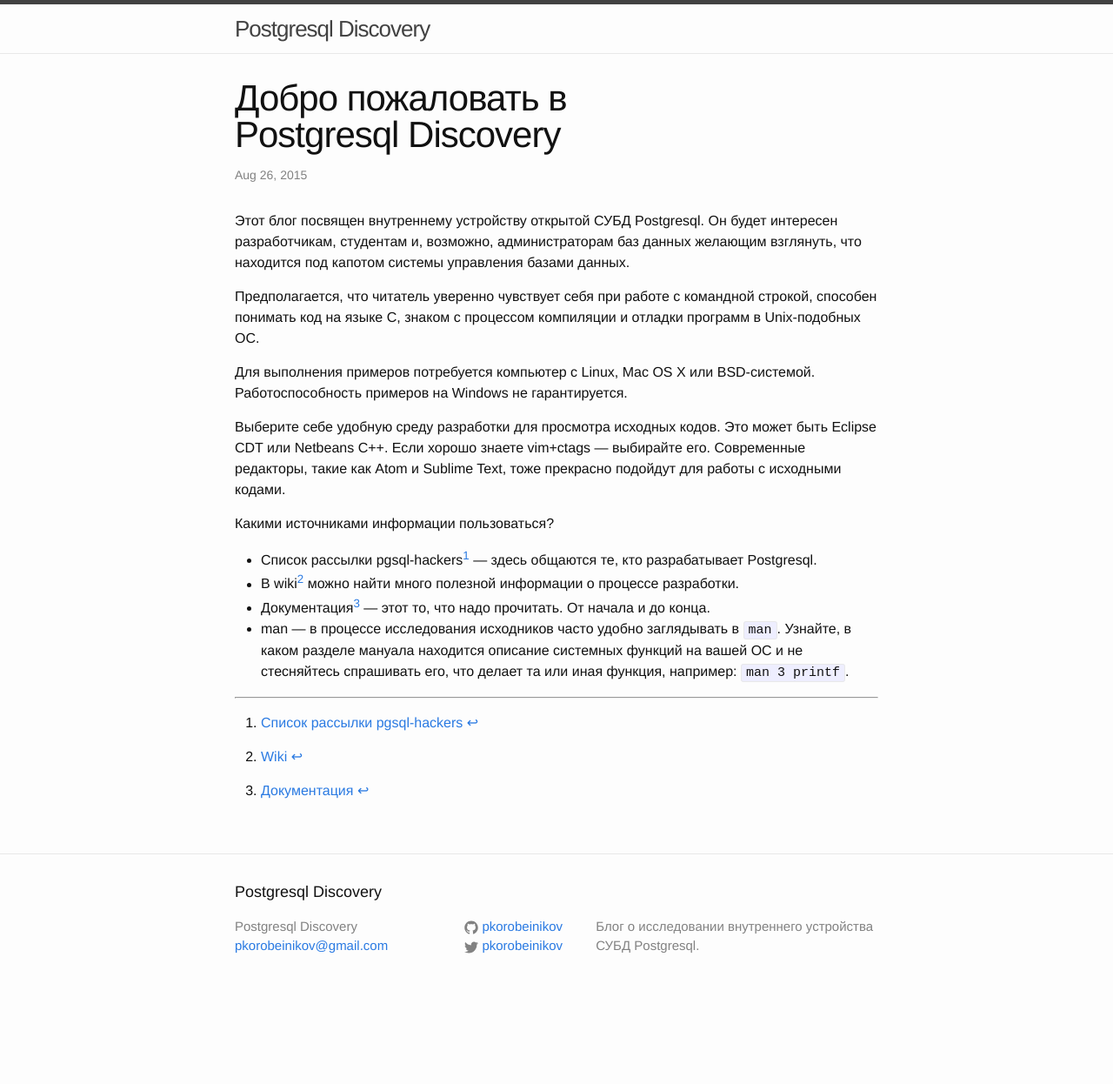
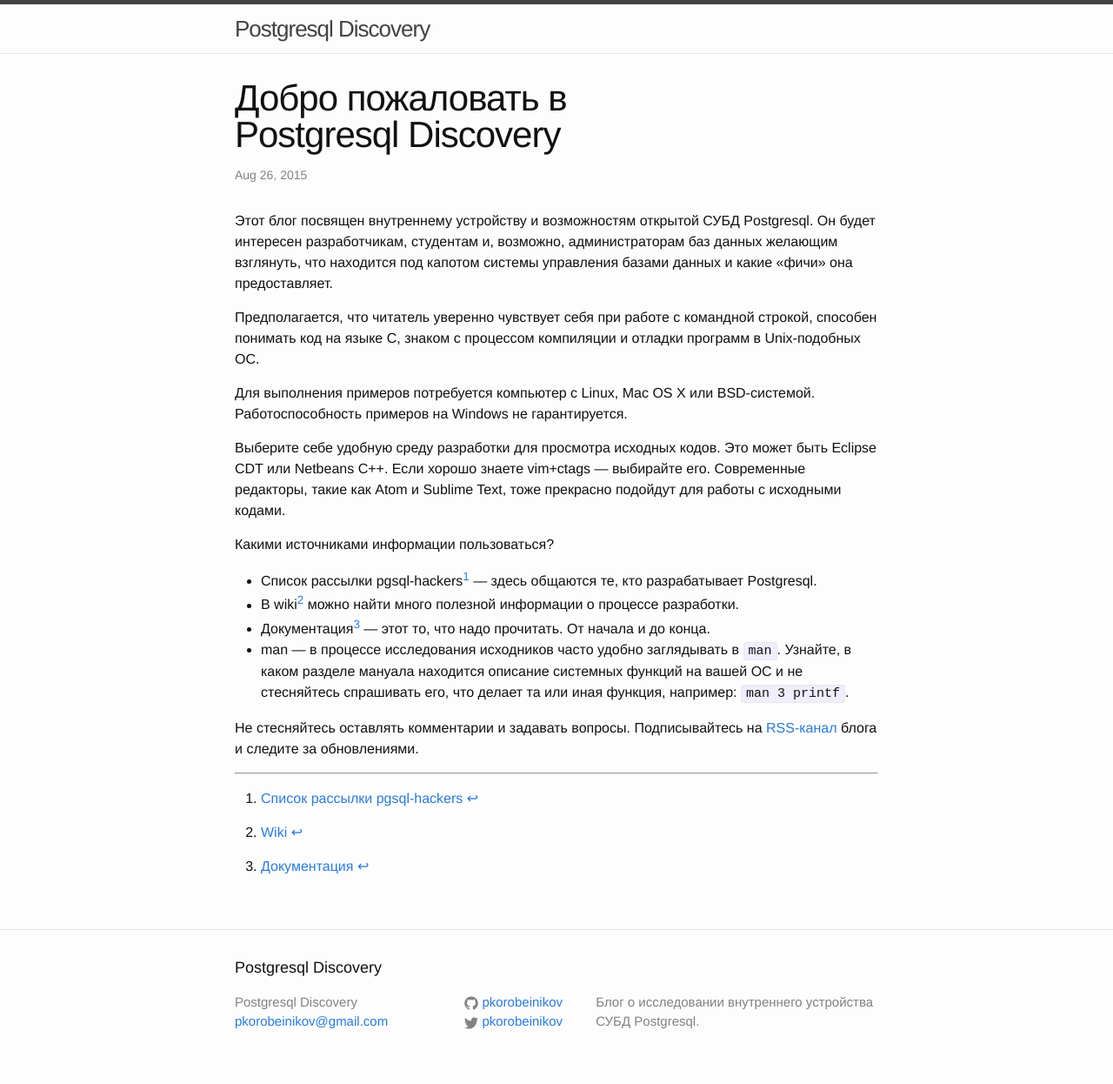
Before and after one commit to pkorobeinikov/postgresql-discovery, a Jekyll site: the page built from _posts/2015-08-26-welcome-to-postgresql-discovery.md, in a window 1280 px wide. Shown: the whole page at 87% size. Built offline with Jekyll 4.4.1, drawn with Linux system fonts in a browser that asks for light colours; comment, search, counter and statistics services are not loaded; before the commit the page ends 1159 px from its top, so only the background shows below that.

Commit message:
A little bit of text updates.

````diff
--- a/_posts/2015-08-26-welcome-to-postgresql-discovery.md
+++ b/_posts/2015-08-26-welcome-to-postgresql-discovery.md
@@ -3,9 +3,10 @@
 title:  "Добро пожаловать в Postgresql&nbsp;Discovery"
 date:   "2015-08-26 22:40:27"
 ---
-Этот блог посвящен внутреннему устройству открытой СУБД Postgresql.
+Этот блог посвящен внутреннему устройству и возможностям открытой СУБД Postgresql.
 Он будет интересен разработчикам, студентам и, возможно, администраторам баз данных
-желающим взглянуть, что находится под капотом системы управления базами данных.
+желающим взглянуть, что находится под капотом системы управления базами данных
+и какие &laquo;фичи&raquo; она предоставляет.
 
 Предполагается, что читатель
 уверенно чувствует себя при работе с командной строкой,
@@ -31,6 +32,10 @@
   Узнайте, в каком разделе мануала находится описание системных функций на вашей ОС и не стесняйтесь спрашивать его,
   что делает та или иная функция, например: ```man 3 printf```.
 
+Не стесняйтесь оставлять комментарии и задавать вопросы.
+Подписывайтесь на [RSS-канал](http://feeds.feedburner.com/Postgresql-Discovery) блога
+и следите за обновлениями.
+
 ----
 
 [^hackers]: [Список рассылки pgsql-hackers](http://www.postgresql.org/list/pgsql-hackers/)
````
Also changed, not shown: _posts/2015-08-26-getting-postgresql-source-code.md (+1 -1 lines).
